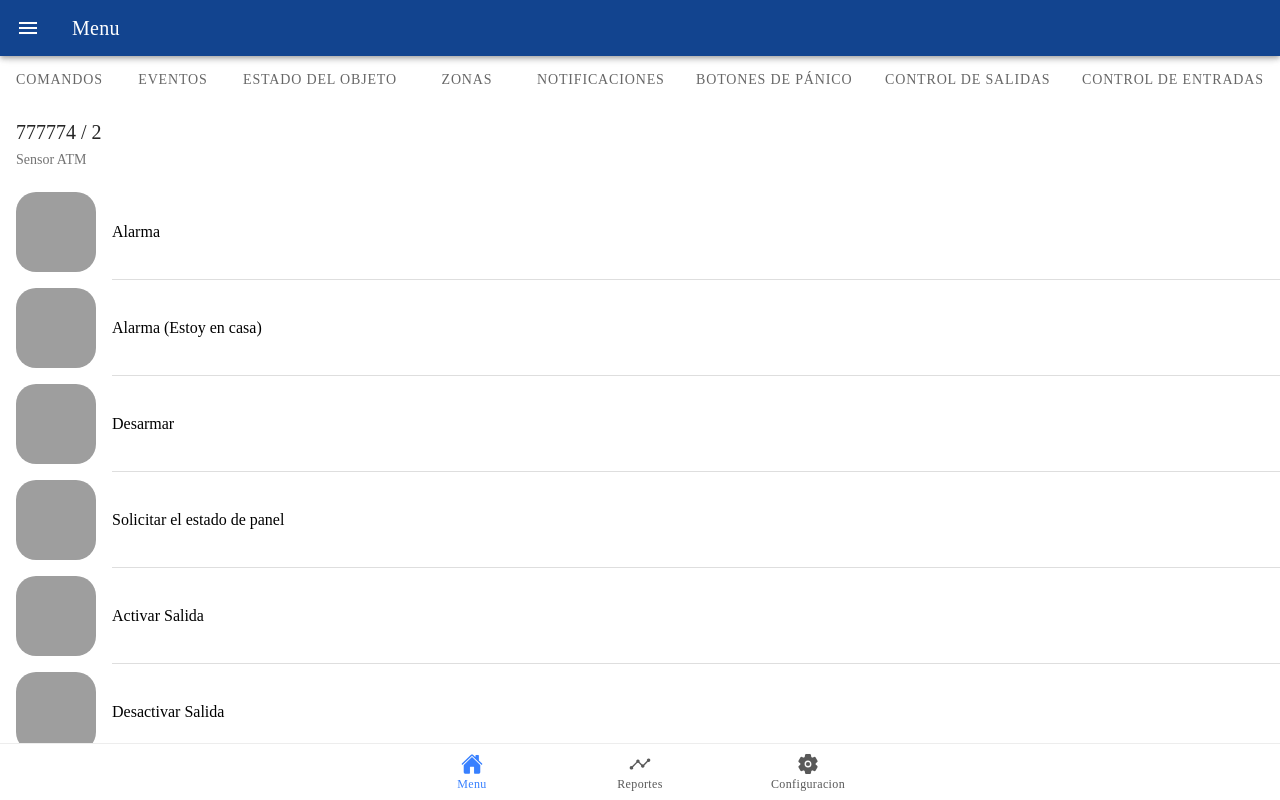
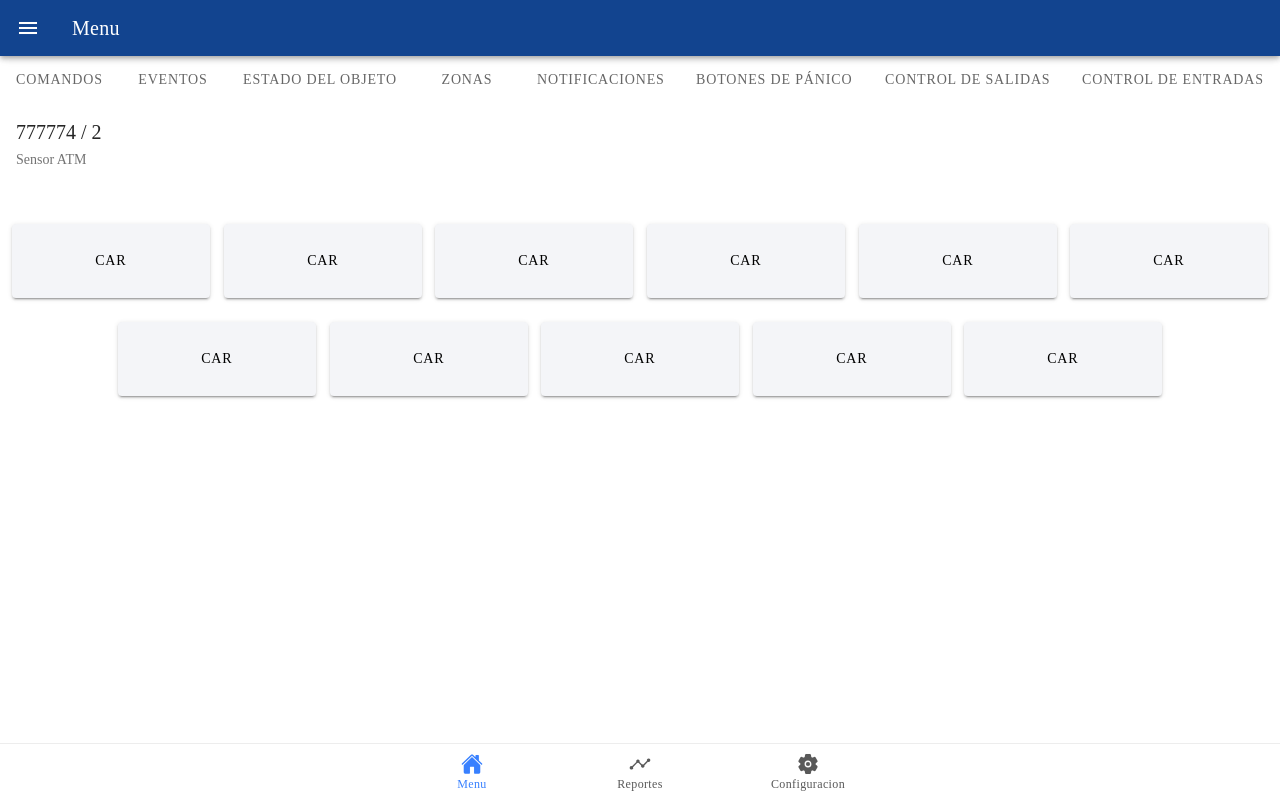
Before and after one commit to Vinici0/ionic-sc, a React (Vite) app: page /page/home in a window 1280 px wide. Built offline with nearby package versions, Linux system fonts and the light colour scheme; grey boxes are pictures that could not be loaded; a web font is replaced by a local one.

Commit message:
new compoentes home

```diff
--- /dev/null
+++ b/src/components/home/CarButton.tsx
@@ -0,0 +1,158 @@
+import { IonButton, IonCol, IonGrid, IonRow } from "@ionic/react";
+
+const listNameButton = [
+  {
+    name: "Eventos",
+  },
+  {
+    name: "Noticias",
+  },
+  {
+    name: "Promociones",
+  },
+  {
+    name: "Cupones",
+  },
+  {
+    name: "Productos",
+  },
+  {
+    name: "Servicios",
+  },
+  {
+    name: "Citas",
+  },
+  {
+    name: "Contacto",
+  },
+];
+
+const CarButton = () => {
+  return (
+    <>
+      <IonGrid>
+        {/* dos columas de una litta de botoes */}
+        <IonRow style={{
+            display: "flex",
+            justifyContent: "center",
+            marginTop: "20px",
+        }}>
+          <IonCol size="2">
+            <IonButton
+              color="light"
+              expand="block"
+              className="btn-car"
+              style={{ marginTop: "10px" }}
+            >
+              <p className="text-center">Car</p>
+            </IonButton>
+          </IonCol>
+          <IonCol size="2">
+            <IonButton
+              color="light"
+              expand="block"
+              className="btn-car"
+              style={{ marginTop: "10px" }}
+            >
+              <p className="text-center">Car</p>
+            </IonButton>
+          </IonCol>
+          <IonCol size="2">
+            <IonButton
+              color="light"
+              expand="block"
+              className="btn-car"
+              style={{ marginTop: "10px" }}
+            >
+              <p className="text-center">Car</p>
+            </IonButton>
+          </IonCol>
+          <IonCol size="2">
+            <IonButton
+              color="light"
+              expand="block"
+              className="btn-car"
+              style={{ marginTop: "10px" }}
+            >
+              <p className="text-center">Car</p>
+            </IonButton>
+          </IonCol>
+          <IonCol size="2">
+            <IonButton
+              color="light"
+              expand="block"
+              className="btn-car"
+              style={{ marginTop: "10px" }}
+            >
+              <p className="text-center">Car</p>
+            </IonButton>
+          </IonCol>
+          <IonCol size="2">
+            <IonButton
+              color="light"
+              expand="block"
+              className="btn-car"
+              style={{ marginTop: "10px" }}
+            >
+              <p className="text-center">Car</p>
+            </IonButton>
+          </IonCol>
+          <IonCol size="2">
+            <IonButton
+              color="light"
+              expand="block"
+              className="btn-car"
+              style={{ marginTop: "10px" }}
+            >
+              <p className="text-center">Car</p>
+            </IonButton>
+          </IonCol>
+          <IonCol size="2">
+            <IonButton
+              color="light"
+              expand="block"
+              className="btn-car"
+              style={{ marginTop: "10px" }}
+            >
+              <p className="text-center">Car</p>
+            </IonButton>
+          </IonCol>
+          <IonCol size="2">
+            <IonButton
+              color="light"
+              expand="block"
+              className="btn-car"
+              style={{ marginTop: "10px" }}
+            >
+              <p className="text-center">Car</p>
+            </IonButton>
+          </IonCol>
+
+          <IonCol size="2">
+            <IonButton
+              color="light"
+              expand="block"
+              className="btn-car"
+              style={{ marginTop: "10px" }}
+            >
+              <p className="text-center">Car</p>
+            </IonButton>
+          </IonCol>
+          <IonCol size="2">
+            <IonButton
+              color="light"
+              expand="block"
+              className="btn-car"
+              style={{ marginTop: "10px" }}
+            >
+              <p className="text-center">Car</p>
+            </IonButton>
+          </IonCol>
+
+        </IonRow>
+      </IonGrid>
+    </>
+  );
+};
+
+export default CarButton;
--- a/src/constant/constants.ts
+++ b/src/constant/constants.ts
@@ -1,5 +1,4 @@
 import { heart, pin, star, call, globe, basket, barbell } from "ionicons/icons";
-
 
 
 export const SEGMENT_BUTTONS = [
--- a/src/pages/Config.tsx
+++ b/src/pages/Config.tsx
@@ -27,6 +27,9 @@ export default function ConfigPage() {
               />
             </IonAvatar>
           </div>
+
+          {/* datos de actualizacino del usuario */}
+
         </IonContent>
       </IonPage>
     </>
--- a/src/pages/Home.tsx
+++ b/src/pages/Home.tsx
@@ -21,6 +21,7 @@ import { LIST_ITEM } from "../constant/constants";
 import { EventDetail, LateralMenuList, StateObject } from "../components/home";
 import { Zones } from "../components/home/Zones";
 import "./Home.css";
+import CarButton from "../components/home/CarButton";
 
 const Home: React.FC = () => {
 
@@ -56,7 +57,7 @@ const Home: React.FC = () => {
             <IonCardSubtitle>Sensor ATM</IonCardSubtitle>
           </IonCardHeader>
 
-          {selectedButton === "home" &&
+          {/* {selectedButton === "home" &&
             LIST_ITEM.map((item, index) => (
               <IonItem key={index}>
                 <IonThumbnail slot="start">
@@ -64,8 +65,8 @@ const Home: React.FC = () => {
                 </IonThumbnail>
                 <IonLabel>{item.label}</IonLabel>
               </IonItem>
-            ))}
-
+            ))} */}
+          {selectedButton === "home" && <CarButton />}
           {selectedButton === "event" && <EventDetail />}
           {selectedButton === "state" && <StateObject />}
           {selectedButton === "zone" && <Zones />}
```
